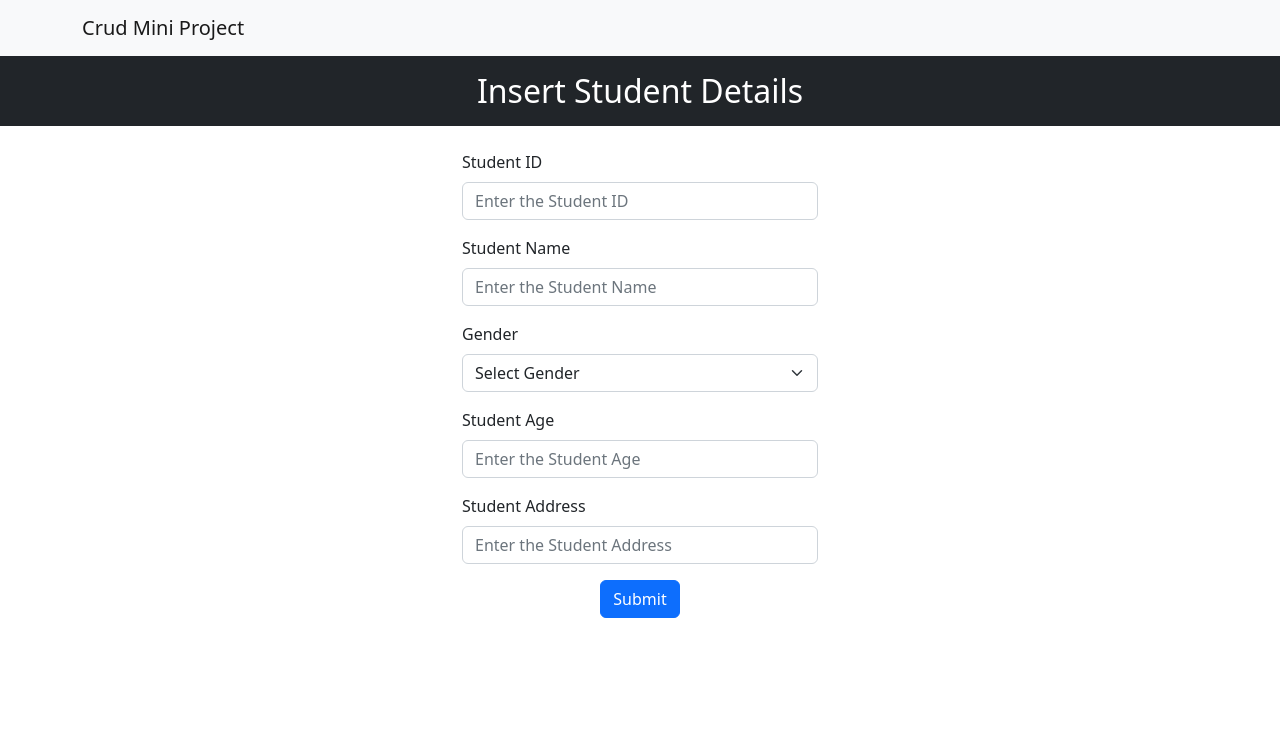
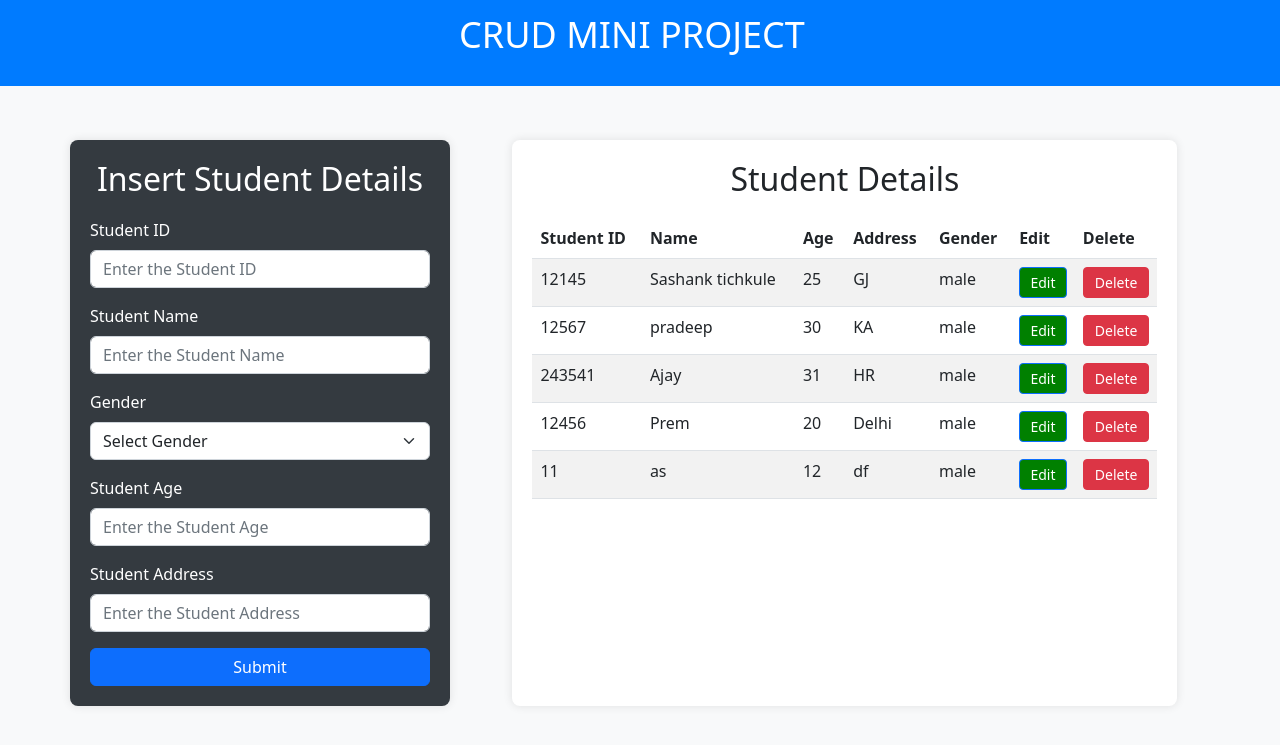
Before and after one commit to CycleSteps/CRUD, a Django app: page / in a window 1280 px wide. Shown: the top 745 px of the page. Run offline with Django 5.2, Linux system fonts and the light colour scheme; data comes from the database, SQL or seed files in the repository; both versions use the stored data as it was after the commit.

Commit message:
CRUD CHANGES

```diff
--- a/project/app/urls.py
+++ b/project/app/urls.py
@@ -5,4 +5,6 @@ from app import views
 urlpatterns = [
     path('',views.index,name="index"),
     path('insert', views.insertData,name="insertData"),
+    path('update/<id>', views.updateData,name="updateData"),
+    path('delete/<id>', views.deleteData,name="deleteData"),
 ]
--- a/project/app/views.py
+++ b/project/app/views.py
@@ -1,10 +1,22 @@
-from django.shortcuts import render
+from django.shortcuts import render, redirect
 from .models import Student
+from django.contrib import messages
 
 # Create your views here.
+
+
 def index(request):
-    return render(request,"index.html")
+    data=Student.objects.all()
+    print(data)
+    context={"data":data}
+    return render(request,"index.html",context)
+
+
+
+
+
 def insertData(request):
+
     if request.method == "POST":
         studentId = request.POST.get("studentId")
         studentName = request.POST.get("studentName")
@@ -14,6 +26,40 @@ def insertData(request):
         print(studentId,studentName,gender,studentAge,studentAddress)
         query=Student(studentId=studentId,studentName=studentName,gender=gender,studentAge=studentAge,studentAddress=studentAddress)
         query.save()
-        return render(request,"index.html",{"message":"Data inserted successfully"})
+        messages.info(request,"Data inserted Successfully")
+        return redirect("/")
+        # return render(request,"index.html",{"message":"Data inserted successfully"})
 
-    return render(request,"index.html")
+def updateData(request,id):
+
+    if request.method == "POST":
+
+        studentId = request.POST["studentId"]
+        studentName = request.POST["studentName"]
+        gender = request.POST["gender"]
+        studentAge = request.POST["studentAge"]
+        studentAddress = request.POST["studentAddress"]
+
+        edit=Student.objects.get(id=id)
+        edit.studentId = studentId
+        edit.studentName=studentName
+        edit.gender=gender
+        edit.studentAge=studentAge
+        edit.studentAddress=studentAddress
+        edit.save()
+        messages.warning(request,"Data updated Successfully")
+
+        return redirect("/")
+    d=Student.objects.get(id=id)
+    context={"d":d}
+    return render(request,"edit.html",context)
+
+def deleteData(request,id):
+    d=Student.objects.get(id=id)
+    d.delete()
+    messages.error(request,"Data deleted Successfully")
+    return redirect("/")
+    # context={"data":data}
+    # return render(request,"index.html",context)
+
+    # return render(request,"index.html")
--- a/project/templates/index.html
+++ b/project/templates/index.html
@@ -10,17 +10,63 @@
       integrity="sha384-rbsA2VBKQhggwzxH7pPCaAqO46MgnOM80zW1RWuH61DGLwZJEdK2Kadq2F9CUG65"
       crossorigin="anonymous"
     />
+    <style>
+      body {
+        background-color: #f8f9fa;
+      }
+      .navbar {
+        margin-bottom: 30px;
+        background-color: #007bff; /* Optional: Set a background color for better contrast */
+      }
+      .navbar-brand {
+        color: white !important; /* Set the font color to white */
+      }
+      .form-section {
+        background-color: #343a40;
+        color: #ffffff;
+        border-radius: 8px;
+        padding: 20px;
+        box-shadow: 0 0 10px rgba(0, 0, 0, 0.1);
+      }
+      .table-section {
+        background-color: #ffffff;
+        border-radius: 8px;
+        padding: 20px;
+        box-shadow: 0 0 10px rgba(0, 0, 0, 0.1);
+      }
+      h2 {
+        margin-bottom: 20px;
+      }
+      .btn-primary,
+      .btn-danger {
+        width: 100%;
+      }
+      .alert {
+        margin-bottom: 15px;
+      }
+
+    </style>
   </head>
   <body>
-    <nav class="navbar navbar-expand-lg bg-light">
-      <div class="container-md">
-        <a class="navbar-brand" href="/">Crud Mini Project</a>
+
+    <nav class="navbar navbar-expand-lg bg-blue">
+      <div class="container">
+          <div class="mx-auto">
+              <div class="mb-3">
+                  <a class="navbar-brand" href="/" style="font-size: 36px; margin-top: 50px;">CRUD MINI PROJECT</a>
+              </div>
+          </div>
       </div>
-    </nav>
-    <h2 class="text-white bg-dark text-center p-3">Insert Student Details</h2>
-    <div class="container mt-4">
-      <div class="row justify-content-center">
-        <div class="col-md-4">
+  </nav>
+
+
+
+    &nbsp;&nbsp;&nbsp;
+
+    <div class="container">
+      <div class="row">
+        <div class="col-md-4 form-section">
+          <h2 class="text-center">Insert Student Details</h2>
           <form action="/insert" method="post">
             {% csrf_token %}
             <div class="mb-3">
@@ -66,9 +112,7 @@
               />
             </div>
             <div class="mb-3">
-              <label for="studentAddress" class="form-label"
-                >Student Address</label
-              >
+              <label for="studentAddress" class="form-label">Student Address</label>
               <input
                 type="text"
                 class="form-control"
@@ -83,6 +127,49 @@
             </div>
           </form>
         </div>
+
+        &nbsp; &nbsp; &nbsp; &nbsp; &nbsp; &nbsp; &nbsp; &nbsp;
+
+        <div class="col-md-7 table-section">
+          <h2 class="text-center">Student Details</h2>
+          {% for message in message %}
+          <div class="alert alert-{{ message.tags }} alert-dismissible fade show" role="alert">
+            <strong>{{ message }}</strong>
+            <button type="button" class="btn-close" data-bs-dismiss="alert" aria-label="Close"></button>
+          </div>
+          {% endfor %}
+          <table class="table table-striped">
+            <thead>
+              <tr>
+                <th scope="col">Student ID</th>
+                <th scope="col">Name</th>
+                <th scope="col">Age</th>
+                <th scope="col">Address</th>
+                <th scope="col">Gender</th>
+                <th scope="col">Edit</th>
+                <th scope="col">Delete</th>
+              </tr>
+            </thead>
+            <tbody>
+              {% for d in data %}
+              <tr>
+                <td>{{ d.studentId }}</td>
+                <td>{{ d.studentName }}</td>
+                <td>{{ d.studentAge }}</td>
+                <td>{{ d.studentAddress }}</td>
+                <td>{{ d.gender }}</td>
+                <td>
+                  <a href="/update/{{ d.id }}" class="btn btn-primary btn-sm" style="background-color: green; color: white;">Edit</a>
+
+                </td>
+                <td>
+                  <a href="/delete/{{ d.id }}" class="btn btn-danger btn-sm">Delete</a>
+                </td>
+              </tr>
+              {% endfor %}
+            </tbody>
+          </table>
+        </div>
       </div>
     </div>
 
```
Also changed, not shown: project/project/settings.py (+10 -0 lines), project/templates/edit.html (added, +99 -0 lines), project/app/models.py (line endings or trailing spaces), project/db.sqlite3.
